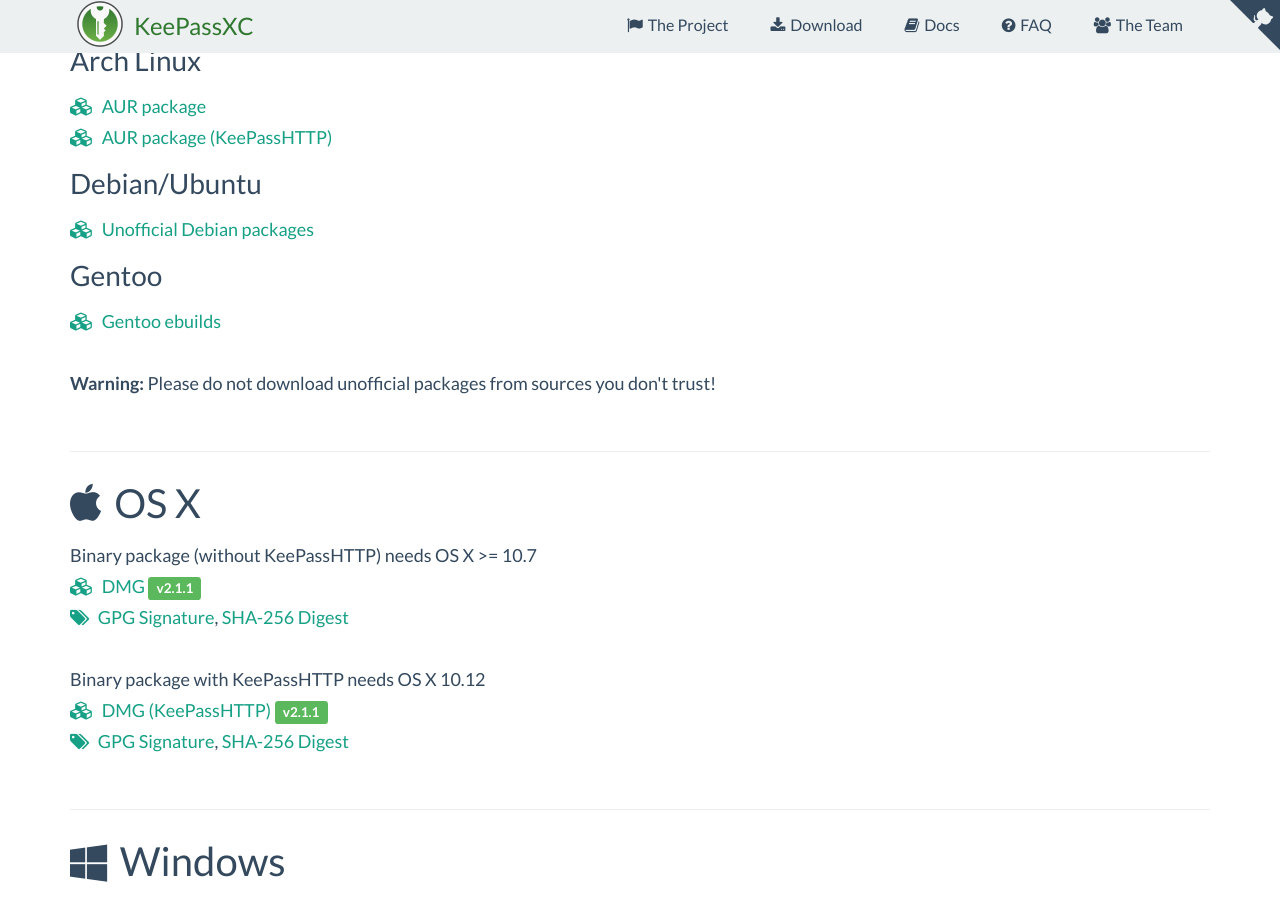
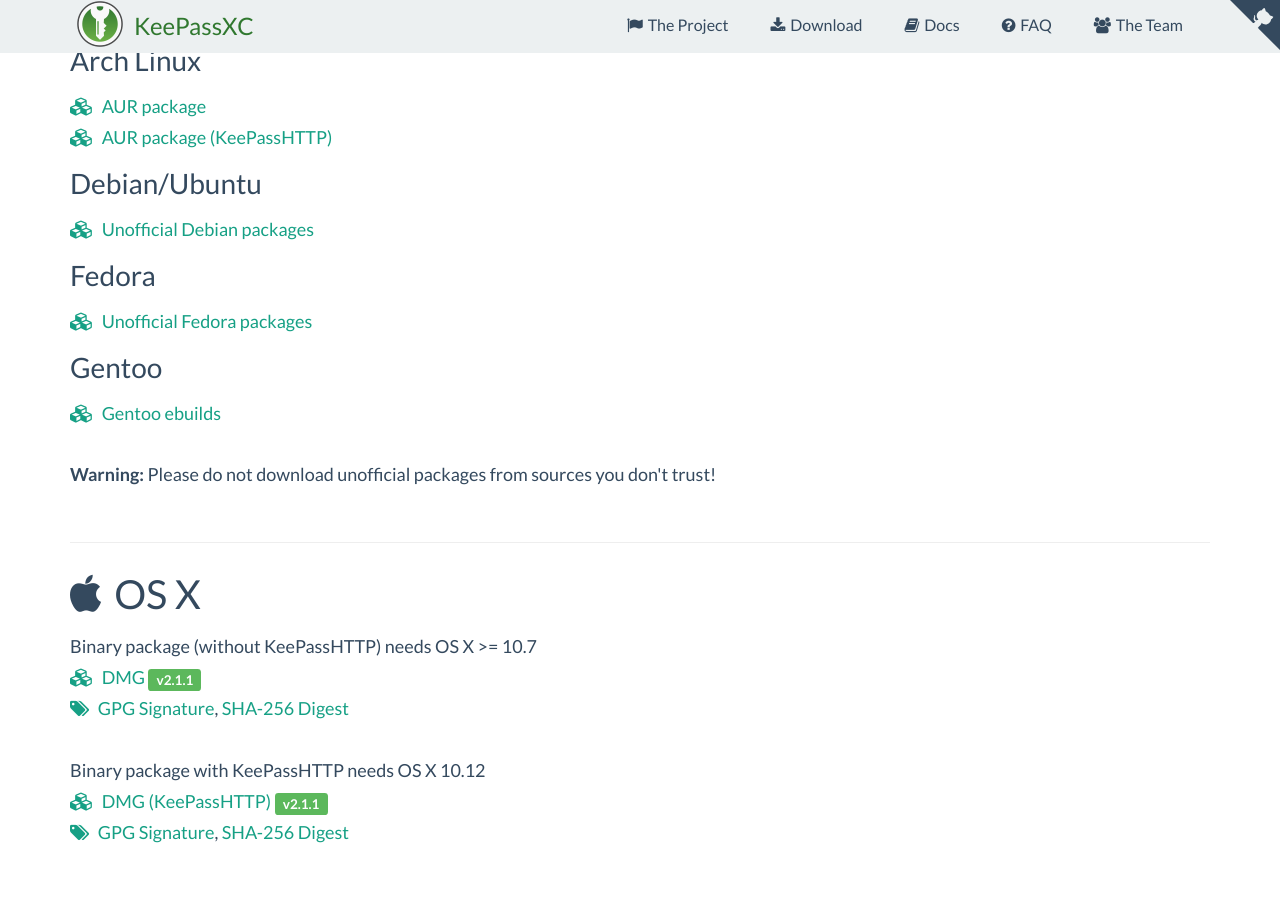
Before and after one commit to keepassxreboot/keepassxc-org, a Jekyll site: the page built from download.html, in a window 1280 px wide and 900 px high, scrolled down 662 px. Built offline with Jekyll 4.4.1, drawn with Linux system fonts in a browser that asks for light colours; comment, search, counter and statistics services are not loaded.

Commit message:
Add unofficial Fedora packages

```diff
--- a/download.html
+++ b/download.html
@@ -55,6 +55,11 @@
   <h5>Debian/Ubuntu</h5>
   <a href="https://github.com/magkopian/keepassxc-debian/releases">
     <i class="fa fa-cubes" aria-hidden="true"></i> Unofficial Debian packages</span>
+  </a>
+
+  <h5>Fedora</h5>
+  <a href="https://copr.fedorainfracloud.org/coprs/bugzy/keepassxc/">
+    <i class="fa fa-cubes" aria-hidden="true"></i> Unofficial Fedora packages</span>
   </a>
 
   <h5>Gentoo</h5>
```
